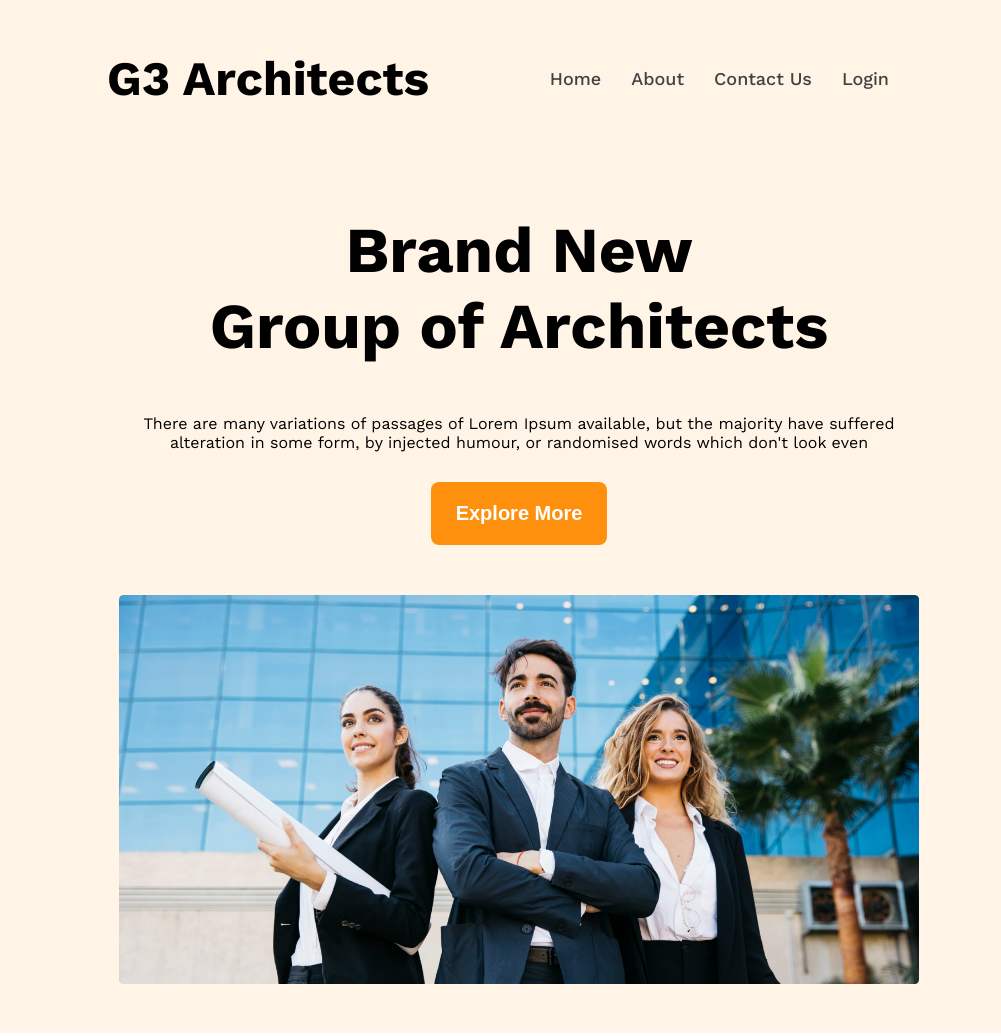
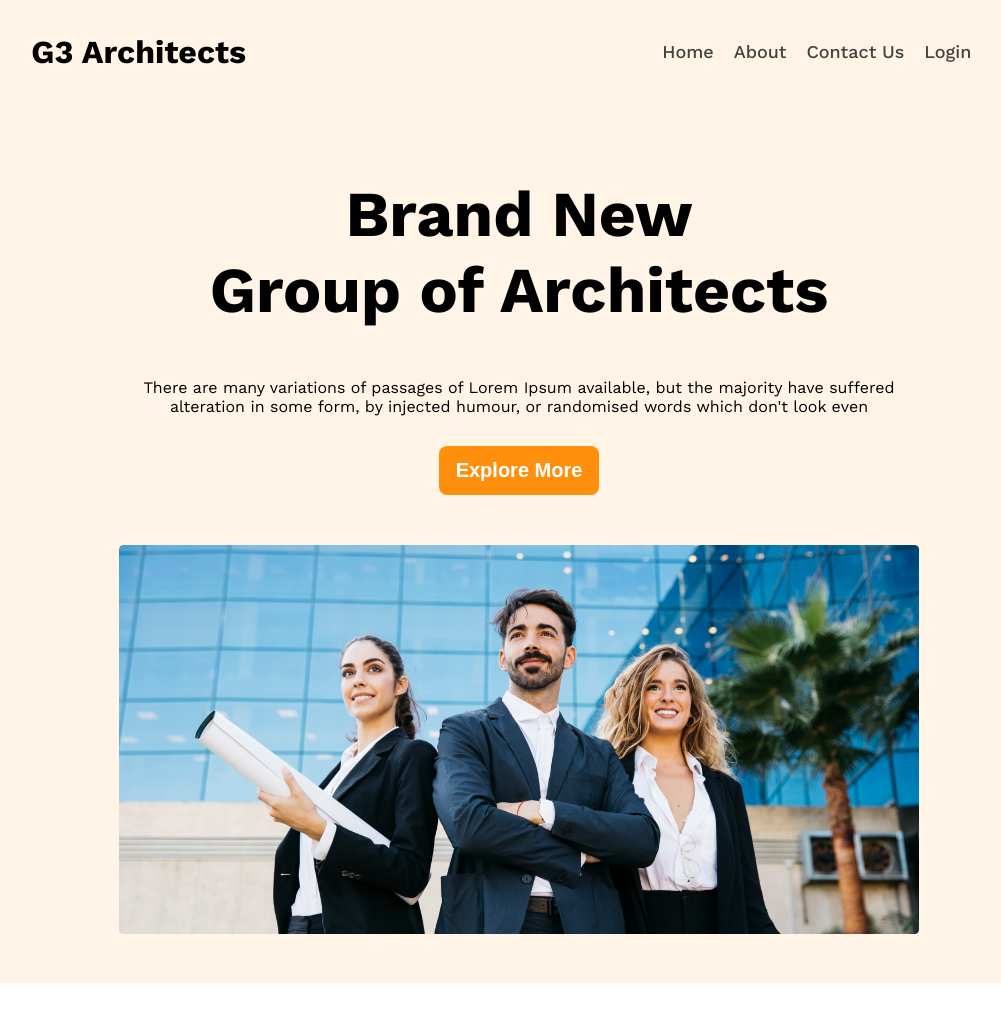
Before and after one commit to Helal366/g3-architects-responsive, a plain HTML site: page index.html in a window 1280 px wide. Shown: the top 1036 px of the page, without its empty margins (121-1122 px from the left). Drawn offline with nearby package versions, Linux system fonts and the light colour scheme.

Commit message:
vw added in few

```diff
--- a/nav-banner-quick.css
+++ b/nav-banner-quick.css
@@ -11,13 +11,13 @@ body{
 
 
 header{
-    max-width: 1920px;
-    margin: 0px auto 85px auto;
+    max-width: 100vw;
+    margin: 0 auto 4.42vw auto;
     background-color: rgba(255, 144, 14, 0.1);
 
 }
 .main section{
-    margin-bottom: 130px;
+    margin-bottom: 6.77vw;
 }
 /* Shared styles */
 .bg-light-color{
@@ -36,7 +36,7 @@ header{
     background-color: rgb(255, 144, 14);
     color: rgb(255, 255, 255);
     border-radius: 8px;
-    padding: 20px 25px;
+    padding: 1vw 1.3vw;
     font-weight: 600;
     font-size: 1.25rem;
     border: none;
@@ -45,24 +45,24 @@ header{
 .banner
 {
     /* box-sizing: border-box; */
-    max-width: 1440px;
+    max-width: 75vw;
     margin: 0 auto;
 }
 /* navbar styles */
 .navbar{
-    padding-top: 50px;
+    padding-top: 2.6vw;
     justify-content: space-between;
     align-items: center;
-    margin-left: 228px;
-    margin-right: 240px;
+    margin-left: 11.9vw;
+    margin-right: 12.5vw;
 }
 .brand-name{
     font-weight: 700;
-    font-size: 3rem;
+    font-size: 2.5vw;
 }
 .nav-list{
     list-style: none;
-    margin-right: 30px;
+    margin-right: 1.56vw;
 }
 .nav-link{
     text-decoration: none;
@@ -152,6 +152,7 @@ header{
         margin-left: 0;
         margin-right: 0;
     }
+
     .banner{
         padding-top: 30px;
     }
@@ -189,6 +190,7 @@ header{
     margin-left: 20px;
     margin-right: 20px;
 }
+
 .banner{
     padding-top: 40px;
 }
```
